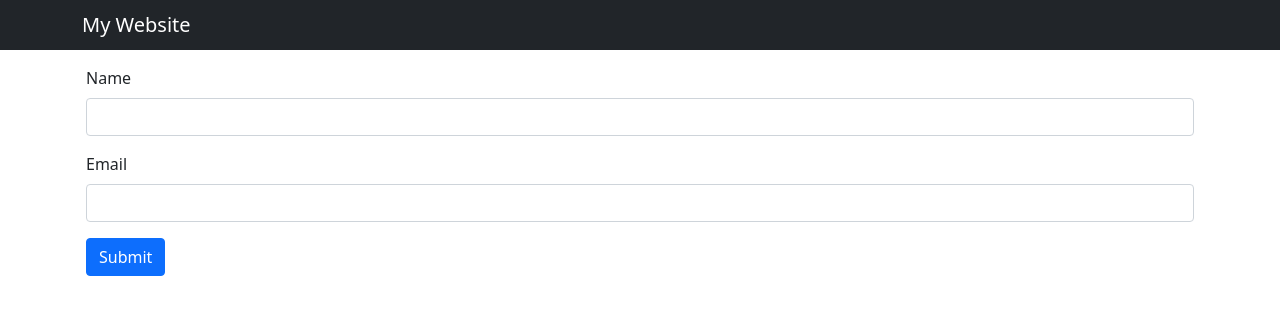
After one commit to boston-terrier-kirin/php, a PHP site: page /111_cookie.php in a window 1280 px wide. The commit adds this page. Shown: the top 315 px of the page. Run offline with PHP 8.4, Linux system fonts and the light colour scheme.

Commit message:
01_basics

```diff
--- /dev/null
+++ b/01_basics/111_cookie.php
@@ -0,0 +1,56 @@
+<?php
+$currentPage = $_SERVER["PHP_SELF"];
+$name = "";
+$email = "";
+
+if (isset($_COOKIE["name"])) {
+    $name = $_COOKIE["name"];
+}
+if (isset($_COOKIE["email"])) {
+    $email = $_COOKIE["email"];
+}
+
+if (filter_has_var(INPUT_POST, "submit")) {
+    $_POST = filter_input_array(INPUT_POST, FILTER_SANITIZE_FULL_SPECIAL_CHARS);
+
+    $name = $_POST["name"];
+    $email = $_POST["email"];
+
+    setcookie("name", $name, time() + 3600);
+    setcookie("email", $email, time() + 3600);
+
+    header("Location: 112_cookie_page2.php");
+}
+?>
+
+<!DOCTYPE html>
+<html lang="en">
+<head>
+    <meta charset="UTF-8">
+    <meta http-equiv="X-UA-Compatible" content="IE=edge">
+    <meta name="viewport" content="width=device-width, initial-scale=1.0">
+    <link href="https://cdn.jsdelivr.net/npm/bootstrap@5.0.2/dist/css/bootstrap.min.css" rel="stylesheet" integrity="sha384-EVSTQN3/azprG1Anm3QDgpJLIm9Nao0Yz1ztcQTwFspd3yD65VohhpuuCOmLASjC" crossorigin="anonymous">
+    <title>Document</title>
+</head>
+<body>
+    <nav class="navbar navbar-dark bg-dark">
+        <div class="container">
+            <a class="navbar-brand mb-0 h1" href="<?= $currentPage ?>">My Website</a>
+        </div>
+    </nav>
+
+    <div class="container p-3">
+        <form action="<?= $currentPage ?>" method="POST">
+            <div class="mb-3">
+                <label for="name" class="form-label">Name</label>
+                <input type="text" class="form-control" id="name" name="name" value="<?= $name ?>" >
+            </div>
+            <div class="mb-3">
+                <label for="email" class="form-label">Email</label>
+                <input type="text" class="form-control" id="email" name="email" value="<?= $email ?>">
+            </div>
+            <button name="submit" class="btn btn-primary">Submit</button>
+        </form>
+    </div>
+</body>
+</html>
--- /dev/null
+++ b/01_basics/113_cookie_page3.php
@@ -0,0 +1,5 @@
+<?php
+setcookie("name", null, time() - 3600);
+setcookie("email", null, time() - 3600);
+
+header("Location: 111_cookie.php");
--- a/01_basics/161_error_exception.php
+++ b/01_basics/162_error_page.php
@@ -9,9 +9,4 @@ function exceptionHandler($exception) {
     echo "Catch Exception: " . $exception->getMessage();
 }
 set_exception_handler("exceptionHandler");
-
-$i = 1 / 0;
-
-$datetime = new DateTime("invalid");
-
 ?>
```
Also changed, not shown: 01_basics/112_cookie_page2.php (added, +27 -0 lines), 01_basics/161_error.php (added, +32 -0 lines).
